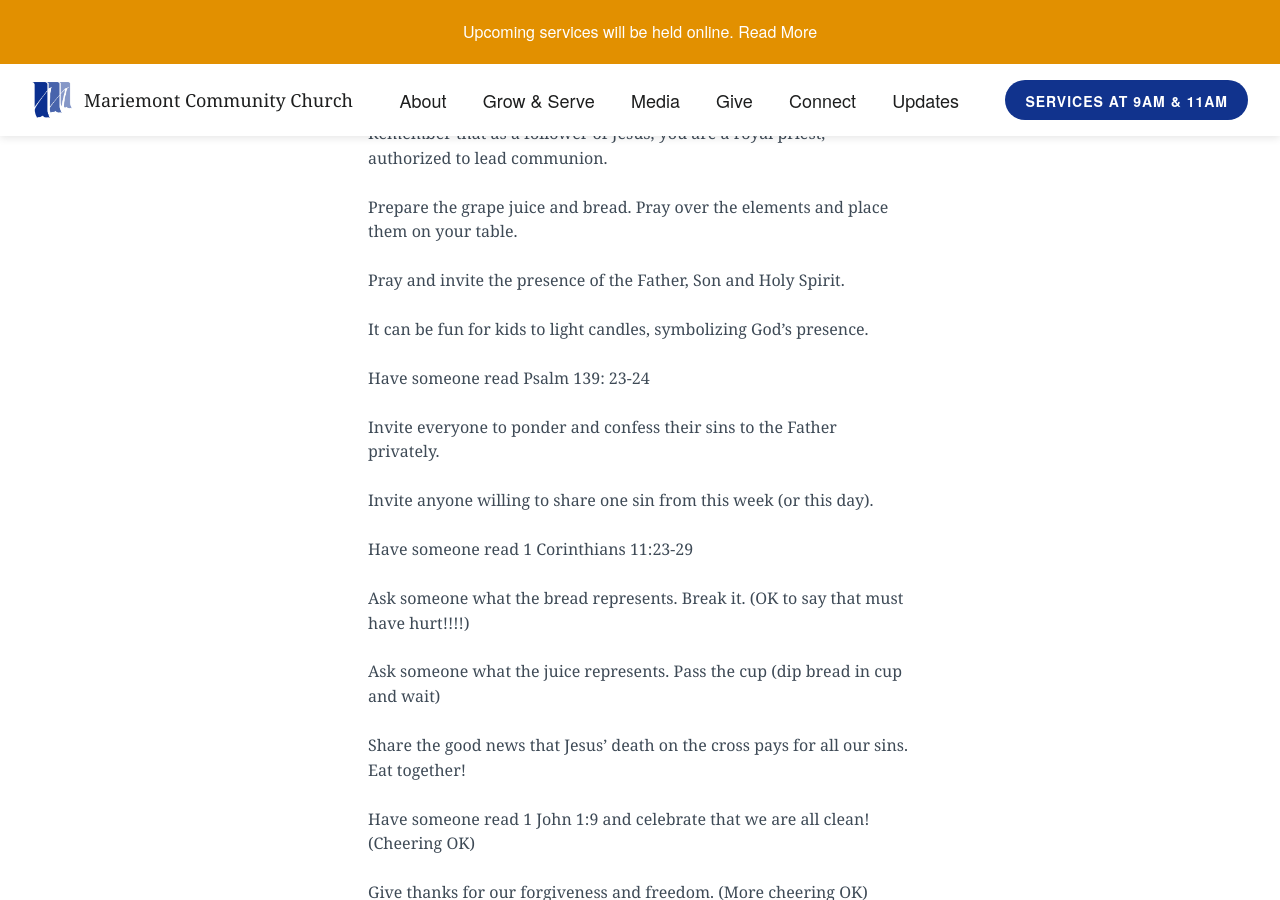
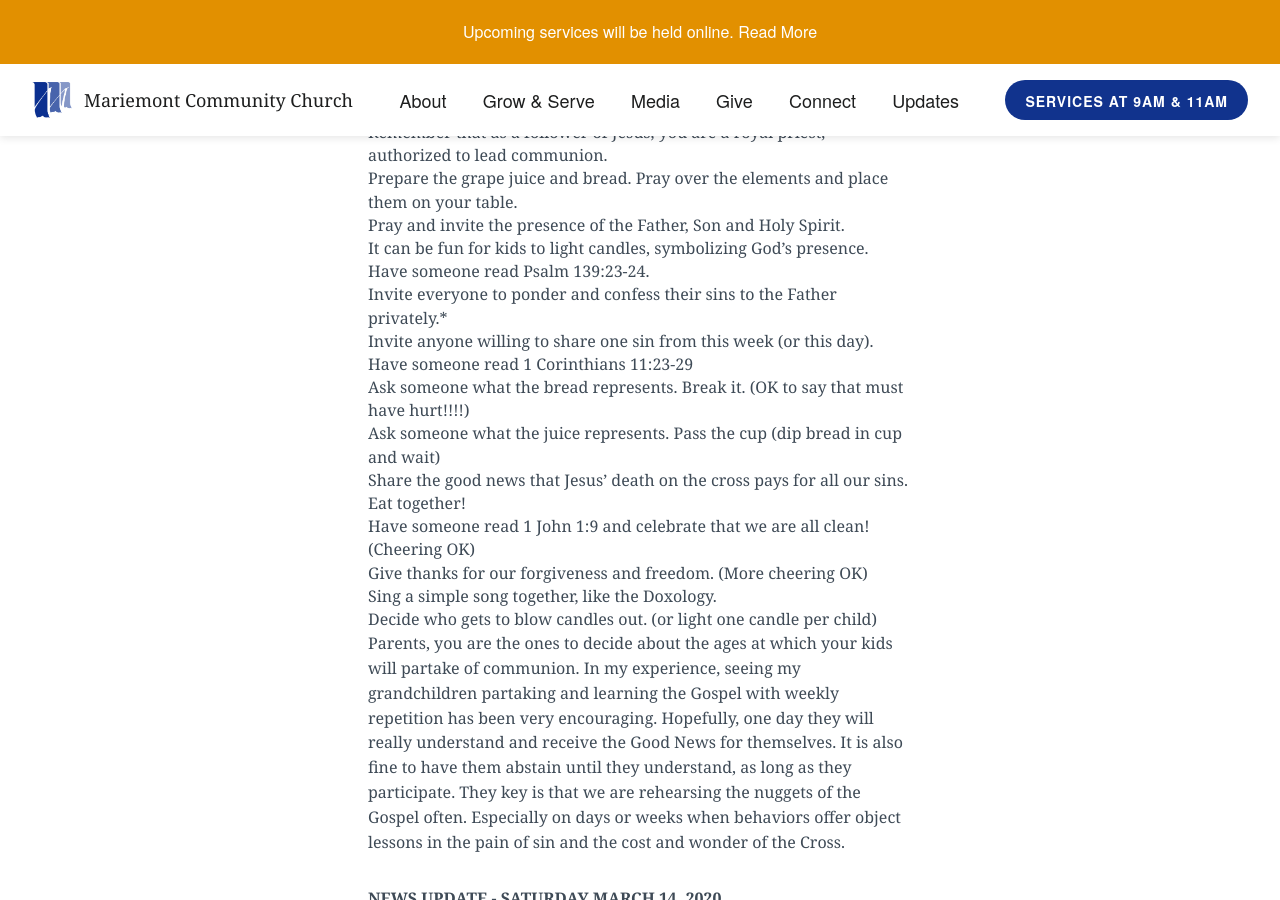
Before and after one commit to lukemoderwell/mariemont, a Jekyll site: the page built from updates.markdown, in a window 1280 px wide and 900 px high, scrolled down 2357 px. Built offline with Jekyll 4.4.1, drawn with Linux system fonts in a browser that asks for light colours; nearby versions of some CDN libraries.

Commit message:
Updated Updates

```diff
--- a/updates.markdown
+++ b/updates.markdown
@@ -73,33 +73,19 @@
 For Sunday service communion, you can skip the steps in italics.
 
 1. Remember that as a follower of Jesus, you are a royal priest, authorized to lead communion.
-
 2. Prepare the grape juice and bread. Pray over the elements and place them on your table.
-
 3. Pray and invite the presence of the Father, Son and Holy Spirit.
-
 4. *It can be fun for kids to light candles, symbolizing God’s presence.*
-
-5. *Have someone read Psalm 139: 23-24*
-
-6. Invite everyone to ponder and confess their sins to the Father privately.
-
+5. *Have someone read Psalm 139:23-24.*
+6. Invite everyone to ponder and confess their sins to the Father privately.*
 7. *Invite anyone willing to share one sin from this week (or this day).*
-
 8. Have someone read 1 Corinthians 11:23-29
-
 9. Ask someone what the bread represents. Break it. (OK to say that must have hurt!!!!)
-
 10. Ask someone what the juice represents. Pass the cup (dip bread in cup and wait)
-
 11. Share the good news that Jesus’ death on the cross pays for all our sins. Eat together!
-
 12. *Have someone read 1 John 1:9 and celebrate that we are all clean! (Cheering OK)*
-
 13. Give thanks for our forgiveness and freedom. (More cheering OK)
-
 14. *Sing a simple song together, like the Doxology.*
-
 15. *Decide who gets to blow candles out. (or light one candle per child)*
 
 Parents, you are the ones to decide about the ages at which your kids will partake of communion. In my experience, seeing my grandchildren partaking and learning the Gospel with weekly repetition has been very encouraging. Hopefully, one day they will really understand and receive the Good News for themselves. It is also fine to have them abstain until they understand, as long as they participate. They key is that we are rehearsing the nuggets of the Gospel often. Especially on days or weeks when behaviors offer object lessons in the pain of sin and the cost and wonder of the Cross.
```
